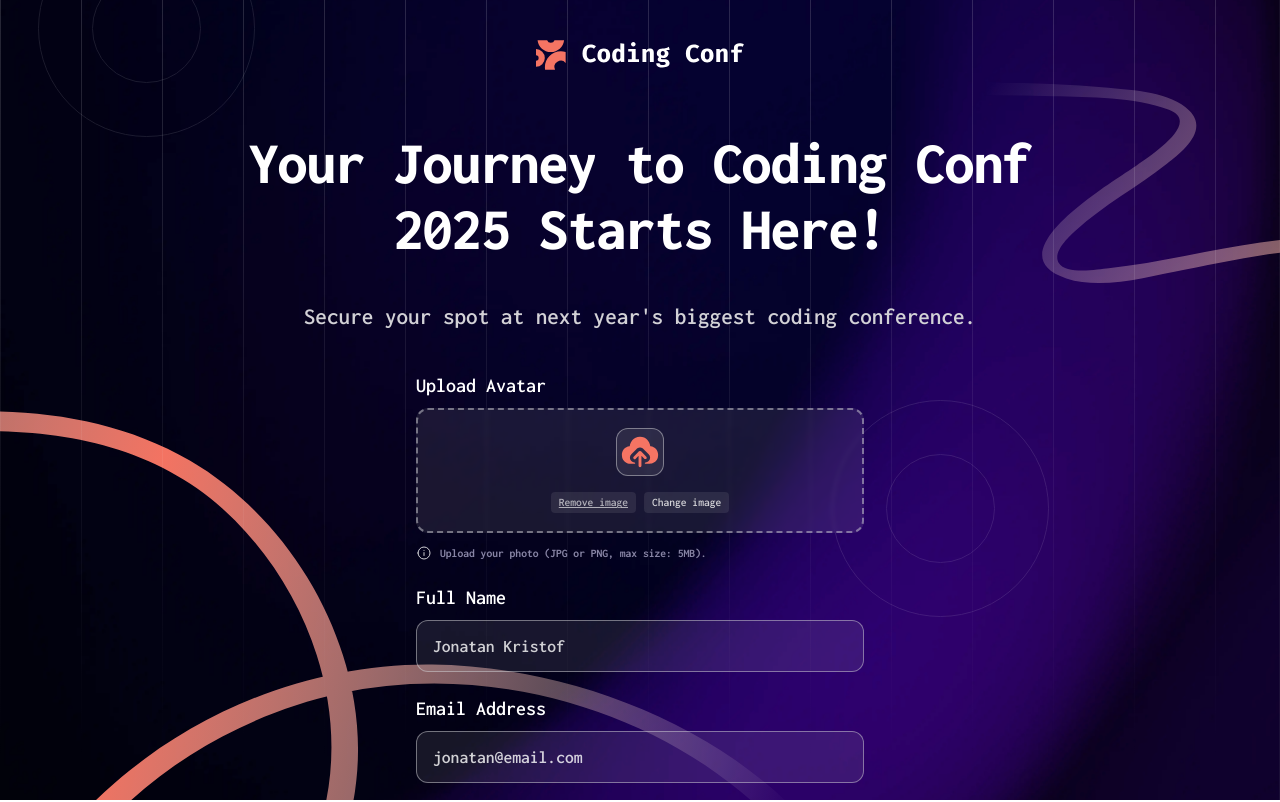
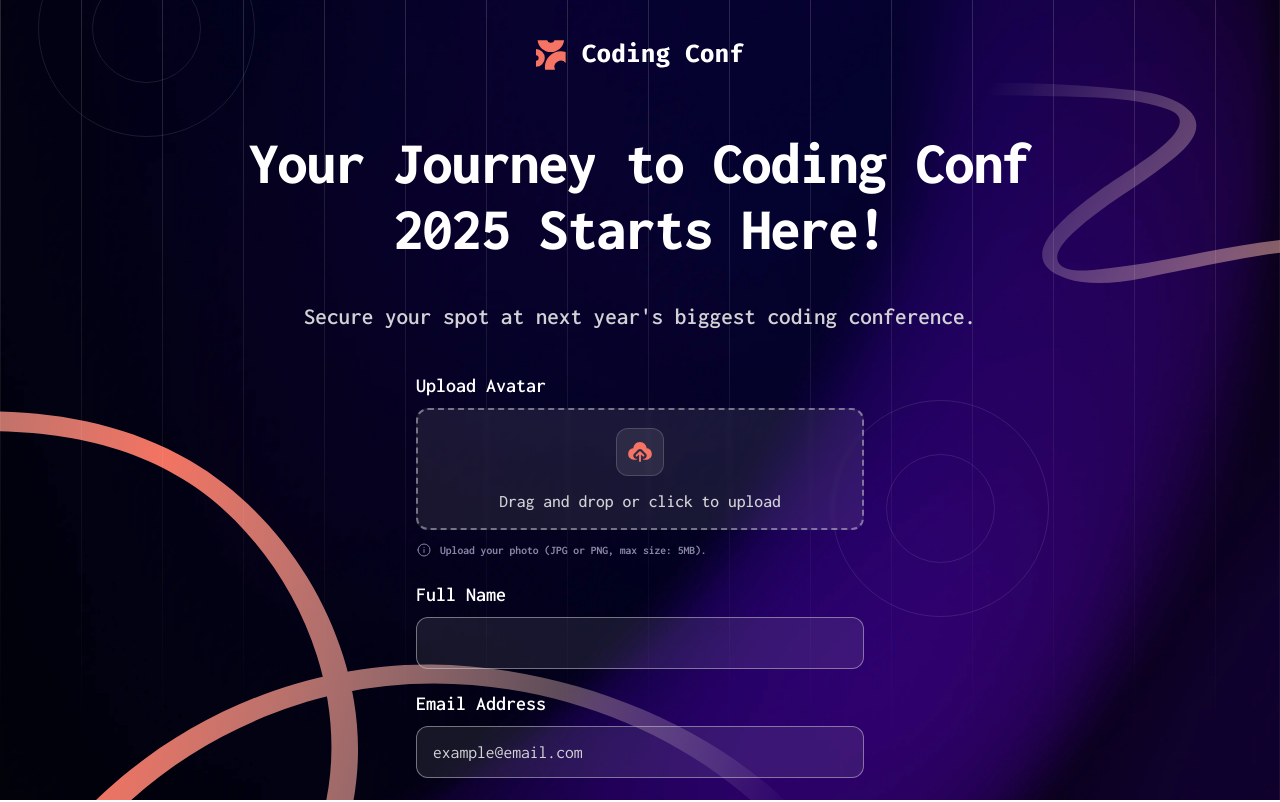
Before and after one commit to Fachi-r/conference-ticket-generator, a Svelte app: page / in a window 1280 px wide. Shown: the top 802 px of the page. Built offline with nearby package versions, Linux system fonts and the light colour scheme.

Commit message:
feat: error state
- removed inline svg icon in favour of pseudo element in css
- bunch of minor cleanup (comments, variables, etc)
- custom form validation for message updates on submit
- inline src attribute conditional for image element

```diff
--- a/src/App.svelte
+++ b/src/App.svelte
@@ -1,18 +1,23 @@
 <script lang="ts">
-  // form data bindings
-  // let name = $state("");
-  // let email = $state("");
-  // let github = $state("");
-  // let avatar: string | ArrayBuffer | null = $state(null);
-  let avatarInput: HTMLInputElement | null = $state(null);
-  let imageEl: HTMLImageElement | null = $state(null);
+  // Form state
+    let avatar = $state<string | null>("");
+  let name = $state("");
+  let email = $state("");
+  let github = $state("");
 
-  let name = $state("Jonatan Kristof");
-  let email = $state("jonatan@email.com");
-  let github = $state("@jonatankristof0101");
-  let avatar: string | ArrayBuffer | null = $state("/images/image-avatar.jpg");
+  // UI state
+  let isValid = $state(false);
+  let avatarInput = $state<HTMLInputElement | null>(null);
 
-  let valid = $state(false);
+  const allowedTypes = ["image/png", "image/jpeg", "image/jpg"];
+
+  // Error state
+  let errors = $state({
+    name: "",
+    email: "",
+    github: "",
+    avatar: "",
+  });
 
   const defaultUploadImage = "/images/icon-upload.svg";
 
@@ -20,14 +25,29 @@
     event: Event & { currentTarget: EventTarget & HTMLInputElement },
   ) {
     const files = event.currentTarget.files;
-    if (!files) return;
+    if (!files || files.length === 0) return;
 
-    let file = files[0];
+    const file = files[0];
+
+    // 1. Validate Type
+    if (!allowedTypes.includes(file.type)) {
+      errors.avatar = "Only JPG and PNG images are allowed.";
+      return;
+    }
+
+    // 2. Validate Size (5MB)
+    const MAX_SIZE = 5 * 1024 * 1024;
+    if (file.size > MAX_SIZE) {
+      errors.avatar = "File too large. Please upload a photo under 5MB.";
+      return;
+    }
+
+    // Clear error and save file if valid
+    errors.avatar = "";
 
     const reader = new FileReader();
-    reader.addEventListener("load", function () {
-      avatar = reader.result;
-      imageEl?.setAttribute("src", String(avatar));
+    reader.addEventListener("load", () => {
+      avatar = reader.result as string;
     });
     reader.readAsDataURL(file);
   }
@@ -39,40 +59,75 @@
     if (event.key === "Escape") removeImg(event);
   }
 
-  function removeImg(
-    event: (MouseEvent | KeyboardEvent) & {
-      currentTarget: EventTarget & HTMLElement;
-    },
-  ) {
+  function removeImg(event: MouseEvent | KeyboardEvent) {
     event.preventDefault();
     event.stopPropagation();
-    imageEl?.setAttribute("src", defaultUploadImage);
     avatar = null;
+    errors.avatar = "";
+    if (avatarInput) avatarInput.value = ""; // Reset input so same file can be re-selected
   }
 
-  function changeImg(
-    event: (MouseEvent | KeyboardEvent) & {
-      currentTarget: EventTarget & HTMLElement;
-    },
-  ) {
+  function changeImg(event: MouseEvent | KeyboardEvent) {
     event.preventDefault();
     event.stopPropagation();
     avatarInput?.click();
   }
 
-  function handleSubmit(
-    e: (MouseEvent | SubmitEvent) & {
-      currentTarget: EventTarget & HTMLElement;
-    },
-  ) {
+  function validateForm(): boolean {
+    // Reset text errors
+    errors.name = "";
+    errors.email = "";
+    errors.github = "";
+    let isValid = true;
+
+    // Name validation
+    if (!name.trim()) {
+      errors.name = "Full Name is required.";
+      isValid = false;
+    } else if (name.trim().length < 2) {
+      errors.name = "Name must be at least 2 characters.";
+      isValid = false;
+    }
+
+    // Email validation
+    const emailRegex = /^[^\s@]+@[^\s@]+\.[^\s@]+$/;
+    if (!email.trim()) {
+      errors.email = "Email Address is required.";
+      isValid = false;
+    } else if (!emailRegex.test(email.trim())) {
+      errors.email = "Please enter a valid email address.";
+      isValid = false;
+    }
+
+    // GitHub validation (strip optional leading '@' for UX)
+    const githubValue = github.trim().replace(/^@/, "");
+    const githubRegex = /^[a-zA-Z0-9](?:[a-zA-Z0-9]|-(?=[a-zA-Z0-9])){0,38}$/;
+    if (!githubValue) {
+      errors.github = "GitHub Username is required.";
+      isValid = false;
+    } else if (!githubRegex.test(githubValue)) {
+      errors.github = "Please provide a valid GitHub username.";
+      isValid = false;
+    } else {
+      github = githubValue
+    }
+
+    // Avatar validation (ensure one is actually present at submit time)
+    if (!avatar && !errors.avatar) {
+      errors.avatar = "Please upload an avatar.";
+      isValid = false;
+    }
+
+    return isValid;
+  }
+
+  function handleSubmit(e: SubmitEvent) {
     e.preventDefault();
     e.stopPropagation();
 
-    // Do some validation
-
-    console.log(e?.currentTarget);
-
-    valid = !valid;
+    if (validateForm()) {
+      isValid = true; // Only toggle to ticket view if valid
+    }
   }
 </script>
 
@@ -121,20 +176,20 @@
 </div>
 
 <main>
-  <!-- Logo -->
   <div class="logo">
     <img src="/images/logo-full.svg" alt="Logo" />
   </div>
 
   <h1 class="heading">
-    {#if !valid}
+    {#if !isValid}
       Your Journey to Coding Conf 2025 Starts Here!
     {:else}
       Congrats, <span>{name}</span>! Your ticket is ready.
     {/if}
   </h1>
-  <p class="subtitle" class:valid>
-    {#if !valid}
+
+  <p class="subtitle" class:isValid>
+    {#if !isValid}
       Secure your spot at next year's biggest coding conference.
     {:else}
       We've emailed your ticket to <br /> <span>{email}</span> and will send updates
@@ -142,8 +197,7 @@
     {/if}
   </p>
 
-  {#if !valid}
-    <!-- Form starts -->
+  {#if !isValid}
     <form onsubmit={handleSubmit}>
       <p class="label">Upload Avatar</p>
 
@@ -152,22 +206,23 @@
         role="button"
         onkeydown={handleKeydown}
         class="upload-container"
-        class:hidden={avatar}
+        class:hidden={!!avatar}
+        class:error-input={!!errors.avatar}
         onclick={() => avatarInput?.click()}
       >
         <input
           bind:this={avatarInput}
           id="avatar"
           type="file"
-          accept="image/png, image/jpeg, image/jpg"
+          accept={allowedTypes.join(", ")}
           aria-hidden="true"
           style:display="none"
           onchange={handleUpload}
         />
+
         <div class="avatar-container" class:active={!!avatar}>
           <img
-            bind:this={imageEl}
-            src={defaultUploadImage}
+            src={avatar || defaultUploadImage}
             class:default={!avatar}
             alt="Avatar"
           />
@@ -175,25 +230,35 @@
 
         <div class="flex">
           {#if avatar}
-            <button type="button" class="btn" onclick={removeImg}>
-              Remove image
-            </button>
-            <button type="button" class="btn" onclick={changeImg}>
-              Change image
-            </button>
+            <button type="button" class="btn" onclick={removeImg}
+              >Remove image</button
+            >
+            <button type="button" class="btn" onclick={changeImg}
+              >Change image</button
+            >
           {:else}
             <p>Drag and drop or click to upload</p>
           {/if}
         </div>
       </div>
-
-      <small>
-        <img src="/images/icon-info.svg" alt="" />
-        Upload your photo (JPG or PNG, max size: 5MB).
+      <small class:error={!!errors.avatar}>
+        {errors.avatar
+          ? errors.avatar
+          : `Upload your photo (JPG or PNG, max size: 5MB).`}
       </small>
 
       <label for="fullname"> Full Name </label>
-      <input bind:value={name} id="fullname" type="text" />
+      <input
+        bind:value={name}
+        id="fullname"
+        type="text"
+        class:error-input={!!errors.name}
+      />
+      {#if errors.name}
+        <small class="error">
+          {errors.name}
+        </small>
+      {/if}
 
       <label for="email"> Email Address </label>
       <input
@@ -201,7 +266,13 @@
         id="email"
         type="email"
         placeholder="example@email.com"
+        class:error-input={!!errors.email}
       />
+      {#if errors.email}
+        <small class="error">
+          {errors.email}
+        </small>
+      {/if}
 
       <label for="github"> GitHub Username </label>
       <input
@@ -209,50 +280,42 @@
         id="github"
         type="text"
         placeholder="@yourusername"
+        class:error-input={!!errors.github}
       />
+      {#if errors.github}
+        <small class="error">
+          {errors.github}
+        </small>
+      {/if}
 
-      <button type="submit" class="submit-button" onclick={handleSubmit}>
-        Generate My Ticket
-      </button>
+      <!-- REMOVED onclick={handleSubmit} TO PREVENT DOUBLE FIRING -->
+      <button type="submit" class="submit-button"> Generate My Ticket </button>
     </form>
-
-    <!-- Form ends -->
   {:else if avatar}
-    <!-- Generated tickets starts -->
     <div class="ticket">
       <div class="details">
         <div class="header flex">
           <img src="/images/logo-mark.svg" alt="Logo Mark" />
-
           <div class="stack">
             <p class="org">Coding Conf</p>
             <p class="details">Jan 31, 2025 / Austin, TX</p>
           </div>
         </div>
-
         <div class="footer flex">
           <div class="avatar-container">
-            <img src={String(avatar)} alt="Avatar" />
+            <img src={avatar || ""} alt="Avatar" />
           </div>
-
           <div class="stack">
-            <p class="name">
-              {name}
-            </p>
+            <p class="name">{name}</p>
             <p class="github flex">
               <img src="/images/icon-github.svg" alt="github logo" />
-              {github}
+              @{github}
             </p>
           </div>
         </div>
       </div>
-
-      <div class="tail">#01609</div>
-      <!-- <div class="tail"> -->
-      <!--   #{Math.floor(Math.random() * 100000)} -->
-      <!-- </div> -->
+      <div class="tail">#{Math.floor(Math.random() * 100000)}</div>
     </div>
-    <!-- Generated tickets ends -->
   {/if}
 </main>
 
--- a/src/app.css
+++ b/src/app.css
@@ -424,6 +424,9 @@ main {
 
 form {
   --border: hsl(from var(--color-neutral-300) h s l / 50%);
+  --border-error: hsl(
+    from var(--color-orange-500) h calc(s - 10) calc(l + 5) / 80%
+  );
   --bg: hsl(from var(--color-neutral-300) h s l / 10%);
   --border-radius: 0.75rem;
 
@@ -448,7 +451,7 @@ form {
 
     padding-block: 1.125rem;
     padding-inline: 1.5rem;
-    margin-block: 0.75rem;
+    margin-top: 0.75rem;
 
     border: 2px dashed var(--border);
     border-radius: 0.75rem;
@@ -458,6 +461,10 @@ form {
 
     backdrop-filter: blur(var(--blur));
     -webkit-backdrop-filter: blur(var(--blur));
+
+    &.error-input {
+      border-color: var(--border-error);
+    }
 
     .avatar-container {
       display: grid;
@@ -475,7 +482,10 @@ form {
       transition: all 0.3s ease;
 
       &.active {
-        border: 1px solid var(--border);
+        border-color: var(--border);
+      }
+      &.error {
+        border-color: var(--border-error);
       }
 
       img {
@@ -520,6 +530,23 @@ form {
     font-weight: bold;
 
     margin-bottom: 0.125rem;
+    margin-top: 0.75rem;
+
+    &::before {
+      content: "";
+      display: inline-block;
+      aspect-ratio: 1/1;
+      width: 1rem;
+
+      mask-image: url("/images/icon-info.svg");
+      mask-size: contain;
+      mask-repeat: no-repeat;
+      background-color: currentColor;
+    }
+
+    &.error {
+      color: hsl(from var(--border-error) h s l / 70%);
+    }
   }
 
   input {
@@ -530,15 +557,14 @@ form {
     color: hsl(from var(--color-neutral) h s l / 80%);
 
     font-size: 1.1em;
-    /* font-weight: 400; */
 
     &::placeholder {
       color: var(--color-neutral-300);
       font-weight: 400;
     }
 
-    &:not(&:last-of-type) {
-      margin-bottom: 0.125rem;
+    &.error-input {
+      border-color: var(--border-error);
     }
   }
 
```
